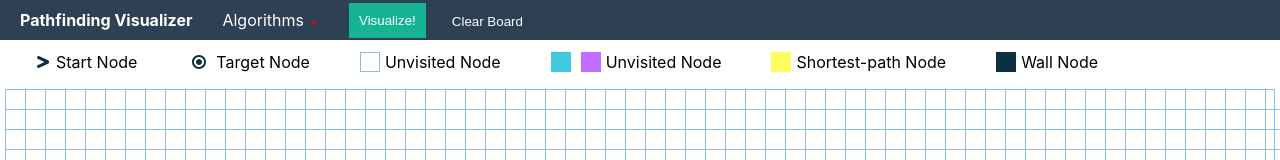
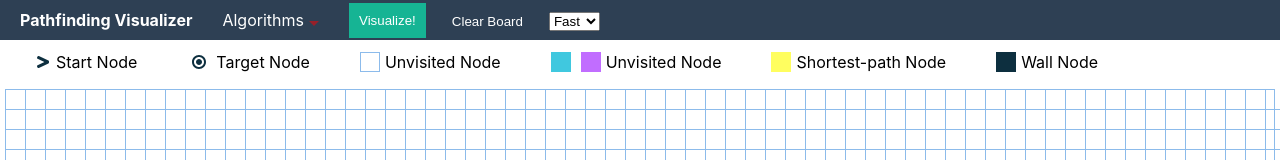
Before and after one commit to FirstBoy1/path-visualizer, a React (Create React App) app: page / in a window 1280 px wide. Shown: the top 160 px of the page. Built offline with nearby package versions, Linux system fonts and the light colour scheme.

Commit message:
speed control implemented.

```diff
--- a/src/App.tsx
+++ b/src/App.tsx
@@ -24,9 +24,10 @@ function App() {
   const [target, setTarget] = useState([15, 30])
   const [startPressed, setStartPressed] = useState(false)
   const [targetPressed, setTargetPressed] = useState(false)
+  const [speed, setSpeed] = useState(1)
+  const [algo, setAlgo] = useState(1)
   // const [solution, setSolution] = useState<null | any[]>(null)
-  const [explored, setExplored] = useState<any[]>([])
-  const [algo, setAlgo] = useState(1)
+  // const [explored, setExplored] = useState<any[]>([])
 
   const handleMouseMove = (i: any, j: any) => {
     if (startPressed && start[0] !== target[0] && start[1] !== target[1]) {
@@ -157,7 +158,7 @@ function App() {
           }
         })
       })
-      await sleep(5)
+      await sleep(speed)
     }
   }
 
@@ -178,7 +179,7 @@ function App() {
           }
         })
       })
-      await sleep(5)
+      await sleep(speed)
     }
   }
 
@@ -198,7 +199,7 @@ function App() {
 
   function handleClearBoard() {
     setMatrix(buildMatrix())
-    setExplored([])
+    // setExplored([])
     // setSolution(null)
   }
 
@@ -206,6 +207,7 @@ function App() {
     <div>
       <Header
         setAlgo={setAlgo}
+        setSpeed={setSpeed}
         startBreadthFirstSearch={handleBreadthFirstSearch}
         clearBoard={handleClearBoard}
       />
--- a/src/Header.jsx
+++ b/src/Header.jsx
@@ -1,10 +1,20 @@
 import { AlgoSelector } from './AlgoSelector'
 
-export function Header({ clearBoard, startBreadthFirstSearch, setAlgo }) {
+export function Header({
+  clearBoard,
+  startBreadthFirstSearch,
+  setAlgo,
+  setSpeed,
+}) {
   return (
     <div className="header">
       <h1 className="header__item header__heading">Pathfinding Visualizer</h1>
-      <AlgoSelector setAlgo={setAlgo} />
+      <AlgoSelector
+        setAlgo={(...args) => {
+          clearBoard()
+          setAlgo(...args)
+        }}
+      />
       <div className="header__item">
         <button
           onClick={startBreadthFirstSearch}
@@ -18,6 +28,16 @@ export function Header({ clearBoard, startBreadthFirstSearch, setAlgo }) {
           Clear Board
         </button>
       </div>
+      <div className="header__item">
+        <select>
+          <option onClick={() => setSpeed(1)} defaultValue value="1">
+            Fast
+          </option>
+          <option onClick={() => setSpeed(2)} value="2">
+            Slow
+          </option>
+        </select>
+      </div>
     </div>
   )
 }
```
